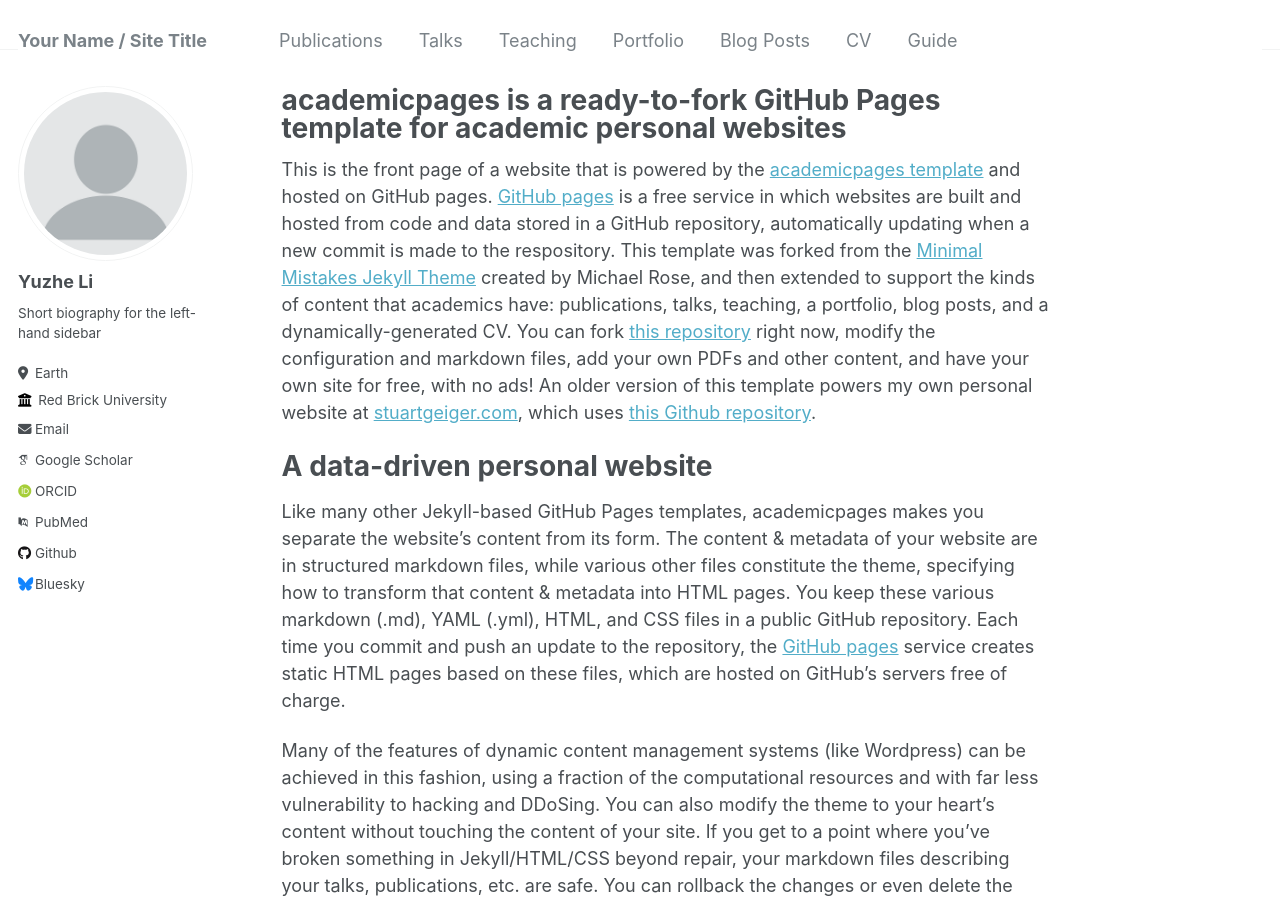
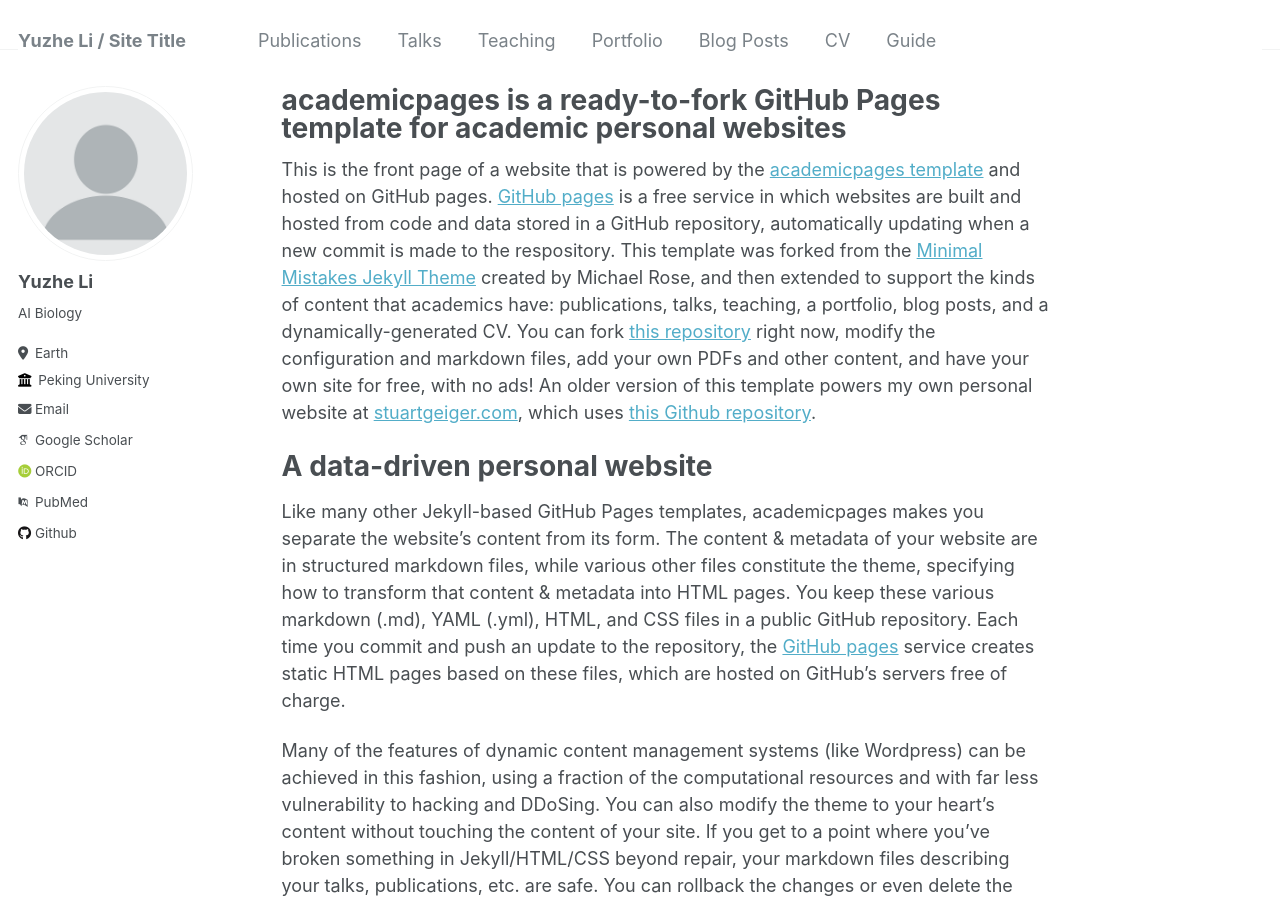
Before and after one commit to ericli0419/ericli0419.github.io, a Jekyll site: the page built from _pages/about.md, in a window 1280 px wide and 900 px high. Built offline with Jekyll 4.4.1, drawn with Linux system fonts in a browser that asks for light colours; some web fonts are replaced.

Commit message:
Update _config.yml

```diff
--- a/_config.yml
+++ b/_config.yml
@@ -8,13 +8,13 @@
 
 # Basic Site Settings
 locale                   : "en-US"
-title                    : "Your Name / Site Title"
+title                    : "Yuzhe Li / Site Title"
 title_separator          : "-"
 name                     : &name "Your Name"
 description              : &description "personal description"
-url                      : https://academicpages.github.io # the base hostname & protocol for your site e.g. "https://mmistakes.github.io"
+url                      : https://ericli0419.github.io # the base hostname & protocol for your site e.g. "https://mmistakes.github.io"
 baseurl                  : "" # the subpath of your site, e.g. "/blog"
-repository               : "academicpages/academicpages.github.io"
+repository               : "ericli0419/ericli0419.github.io"
 
 # Site Author - The following control what appear as part of the author content on the side bar.
 #               If a field is blank the icon and link will not appear, otherwise it will be shown.
@@ -24,9 +24,9 @@ author:
   avatar           : "profile.png"
   name             : "Yuzhe Li"
   pronouns         : # example: "she/her"
-  bio              : "Short biography for the left-hand sidebar"
+  bio              : "AI Biology"
   location         : "Earth"
-  employer         : "Red Brick University"
+  employer         : "Peking University"
   uri              : # URL
   email            : "liyuzhe@pku.edu.cn"
 
@@ -47,7 +47,7 @@ author:
   stackoverflow    : # User number or user number and name (i.e., use "1" or "1/jeff-atwood")
 
   # Social media
-  bluesky          : "bsky.app" # Replace this with you Bluesky username
+  bluesky          : # Replace this with you Bluesky username
   facebook         : # Username
   flickr           : # Username
   foursquare       : # Username
```
